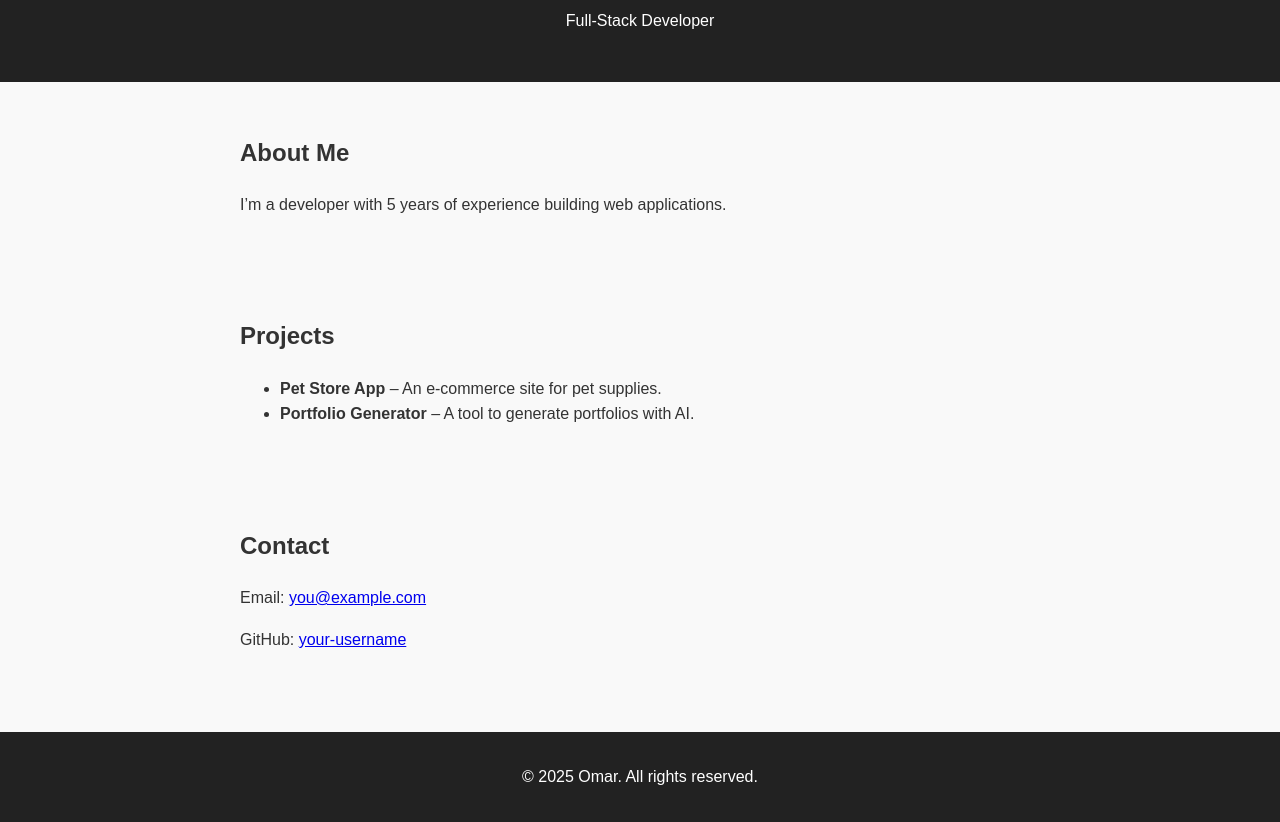
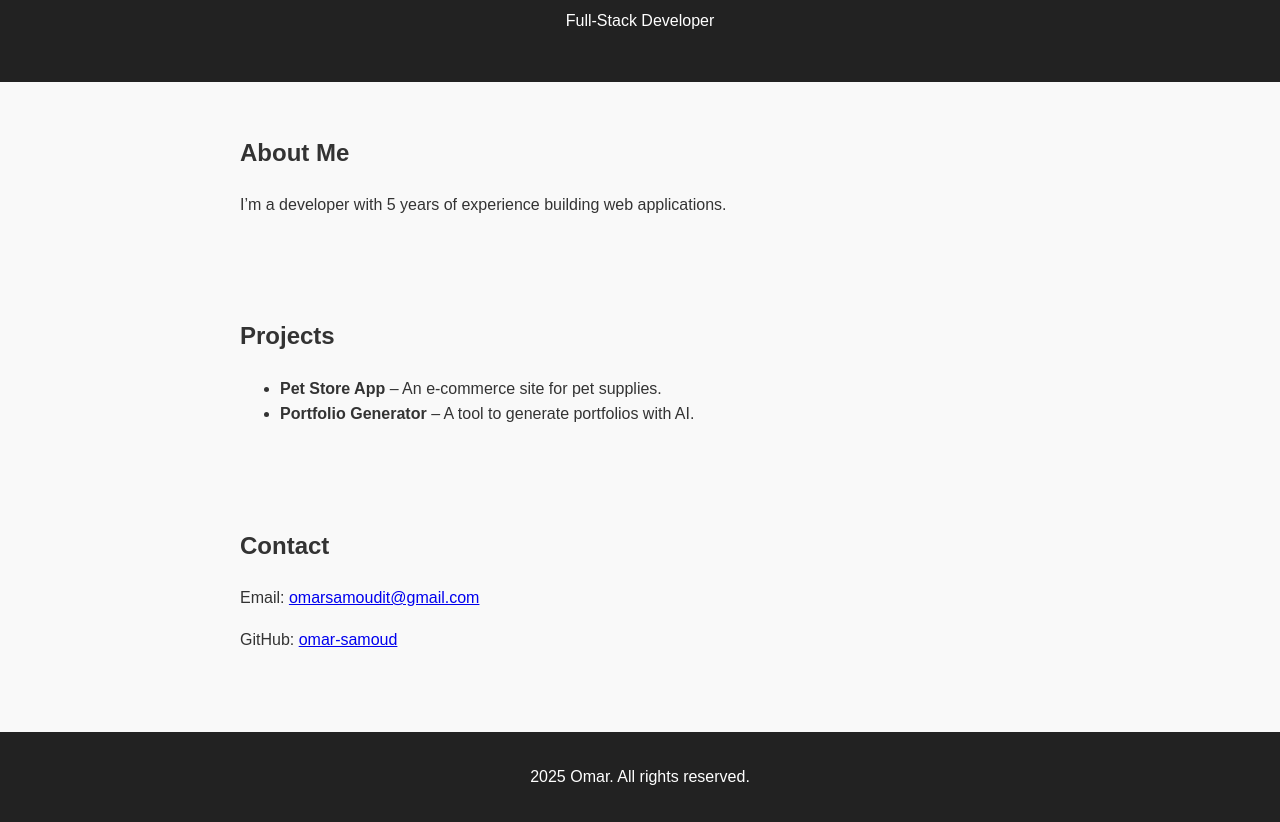
Before and after one commit to omarsamoud/Acceuil, a plain HTML site: page index.html in a window 1280 px wide. Shown: the part 118-940 px from the top of the page. Drawn offline with Linux system fonts and the light colour scheme.

Commit message:
Update index.html

```diff
--- a/index.html
+++ b/index.html
@@ -27,12 +27,12 @@
 
   <section id="contact">
     <h2>Contact</h2>
-    <p>Email: <a href="mailto:you@example.com">you@example.com</a></p>
-    <p>GitHub: <a href="https://github.com/your-username" target="_blank">your-username</a></p>
+    <p>Email: <a href="mailto:you@example.com">omarsamoudit@gmail.com</a></p>
+    <p>GitHub: <a href="https://github.com/omar-samoud" target="_blank">omar-samoud</a></p>
   </section>
 
   <footer>
-    <p>&copy; 2025 Omar. All rights reserved.</p>
+    <p> 2025 Omar. All rights reserved.</p>
   </footer>
 </body>
 </html>
```
